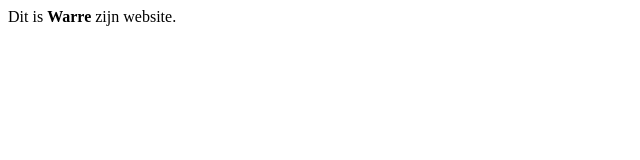
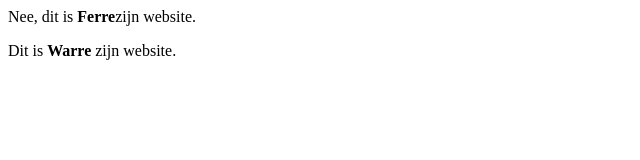
Before and after one commit to Warrefdsfdsfdsfsd/Test, a plain HTML site: page index.html in a window 1280 px wide. Shown: the whole page, without its empty margins (0-640 px from the left). Drawn offline with Linux system fonts and the light colour scheme.

Commit message:
Update index.html

```diff
--- a/index.html
+++ b/index.html
@@ -1 +1,2 @@
+<p>Nee, dit is <strong>Ferre</strong>zijn website.</p>
 <p>Dit is <strong>Warre</strong> zijn website.</p>
```
